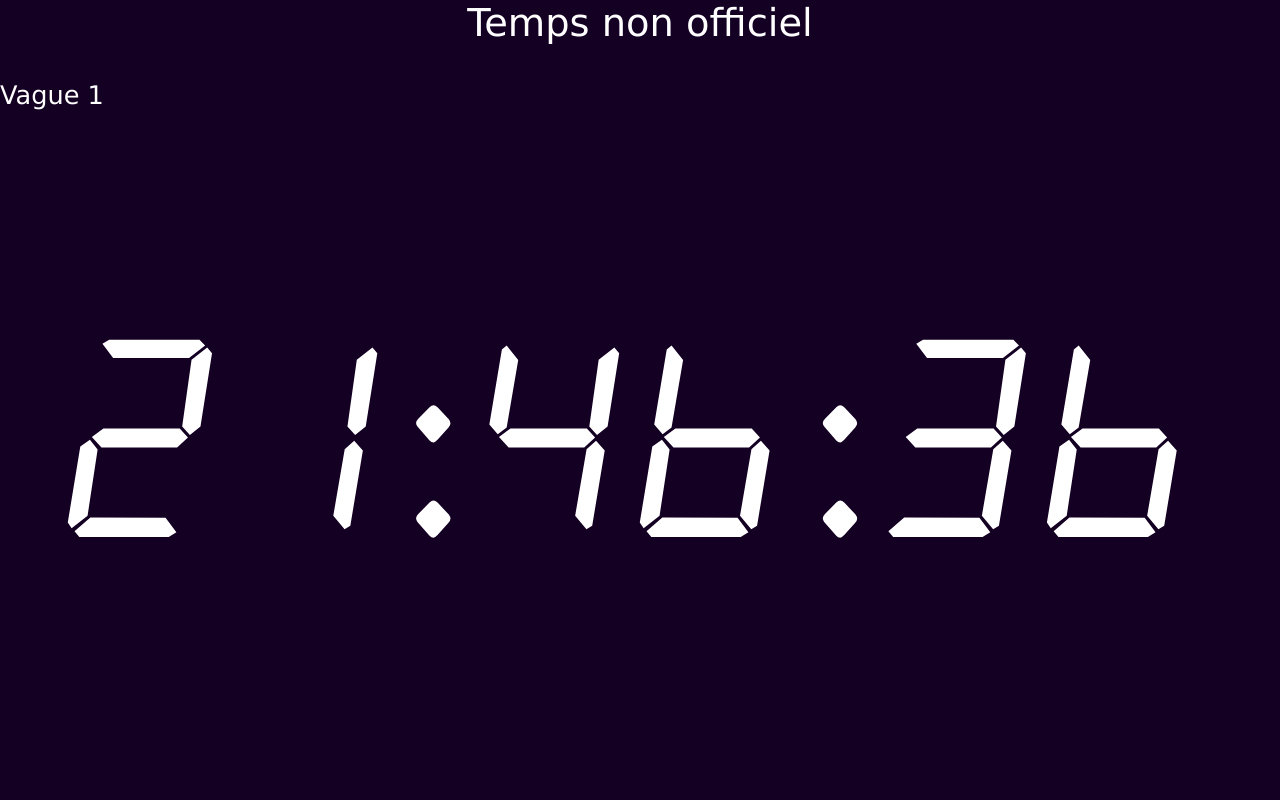
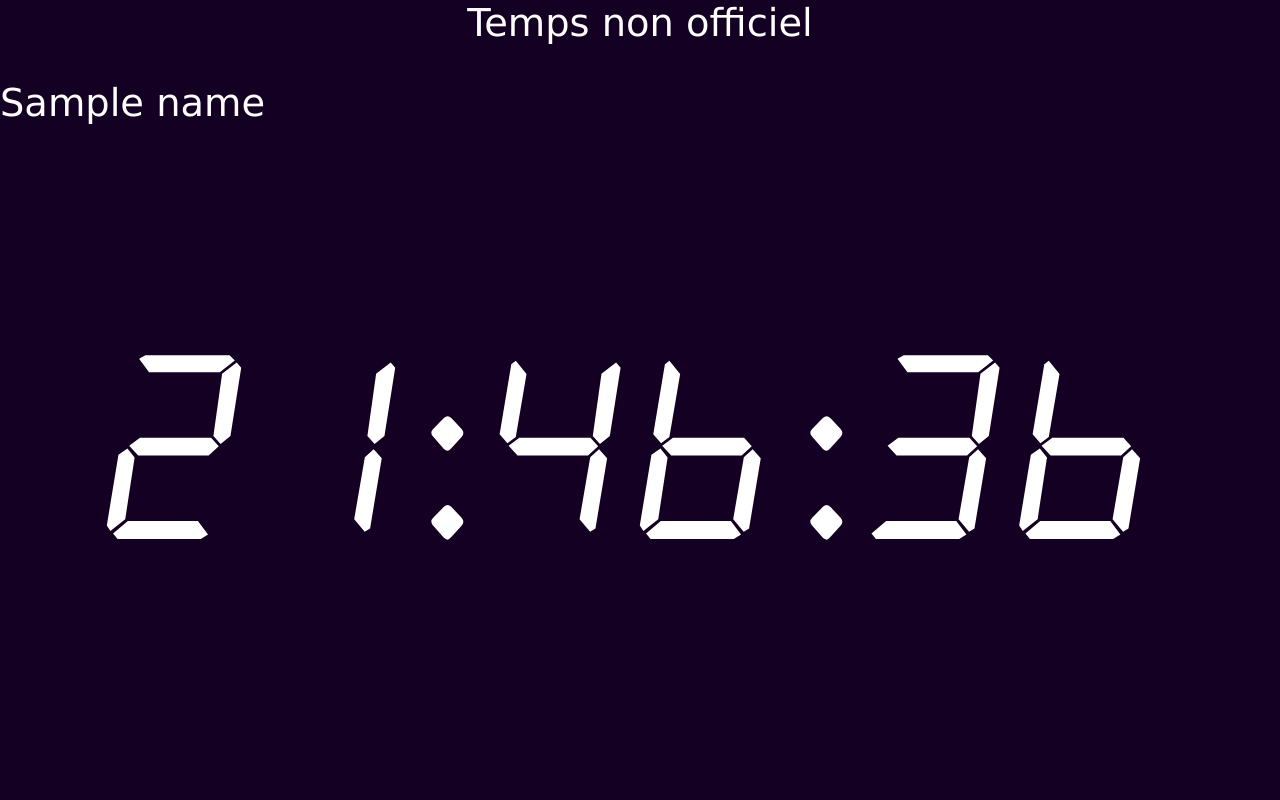
Before and after one commit to mjanv/timer-panel, a Flask app: template templates/main.html in a window 1280 px wide. Run offline with Flask 2, Linux system fonts and the light colour scheme; the template is opened without the code that fills it: most values are stand-ins (such as "Sample title", 1, 10 or a date in 2020).

Commit message:
Add vagues names

```diff
--- a/main.py
+++ b/main.py
@@ -4,6 +4,9 @@ from flask import render_template, jsonify, request
 from flask import session
 
 from datetime import datetime
+
+import jinja2
+
 
 import random
 import string
@@ -18,14 +21,17 @@ def get_start(hours, minuts, seconds):
 
 @app.route("/")
 def hello():
-    return render_template('main.html', starts = session.get('times'))
+    return render_template('main.html', starts = session.get('times'), names = session.get('names'))
 
 @app.route("/times", methods=['GET', 'POST'])
 def times():
     if request.method == 'POST':
         session['times'] = [] if request.form['click'] == 'Delete All' else session.get('times', []) + get_start(request.values['hours'], request.values['minuts'], request.values['seconds'])
-    return render_template('times.html', times = session.get('times'))
+        session['names'] = [] if request.form['click'] == 'Delete All' else session.get('names', []) + [request.values['name']]
+    return render_template('times.html', times = session.get('times'), names = session.get('names'))
 
 if __name__ == "__main__":
+    env = jinja2.Environment()
+    env.globals.update(zip=zip)
     app.secret_key = ''.join(random.choice(string.ascii_uppercase + string.digits) for _ in range(10))
     app.run(debug=True)
--- a/static/style.css
+++ b/static/style.css
@@ -28,8 +28,7 @@ div {
 	width:100%;
 
 	overflow:hidden;
-	text-align: center;
-	font-size:12vw;
+	text-align: right;
 	color: white;
 
 	display: flex;
--- a/templates/main.html
+++ b/templates/main.html
@@ -35,10 +35,10 @@
 				<a href="/" style="font-size: 3vw; text-decoration: none;">Temps non officiel</a>
 			</div>
 			{% for n in range(starts | length) %}
-				<div class="color{{ n + 1 }}" style="font-size:2vw;height:2vh;">
-				Vague {{ n + 1 }}
+				<div class="color{{ n + 1 }}" style="font-size:3vw;height:4vh;">
+				{{ names[loop.index0] }}
 				</div>
-				<div class="full-size color{{ n + 1 }}" style="font-size:{{ 23 - (starts | length) }}vw;height:{{ (90 / (starts | length)) - 2 }}vh;">
+				<div class="full-size color{{ n + 1 }}" style="font-size:{{ 23 - 2.5*(starts | length) }}vw;height:{{ (90 / (starts | length)) - 4 }}vh;">
 					<span id="time{{ n }}"/>
 				</div>
 			{% endfor %}
--- a/templates/times.html
+++ b/templates/times.html
@@ -11,14 +11,14 @@
         {% if times %}
         <ul>
 	{% for t in times %}
-		<li>{{ t.strftime('%H:%M:%S') }}</li>
+		<li>{{ names[loop.index0] }} - {{ t.strftime('%H:%M:%S') }}</li>
 	{% endfor %}
         </ul>
         {% else %}
         No start time(s) set !<br \><br \>
         {% endif %}
 	<form action="" method="post" name="set">
-		Set a new time <input type="text" name="hours">:<input type="text" name="minuts">:<input type="text" name="seconds">
+		Set a new time <input type="text" name="name">//<input type="text" name="hours">:<input type="text" name="minuts">:<input type="text" name="seconds">
 		<input type="submit" name="click" value="Submit">
 		<input type="submit" name="click" value="Delete All">
 	</form>
```
